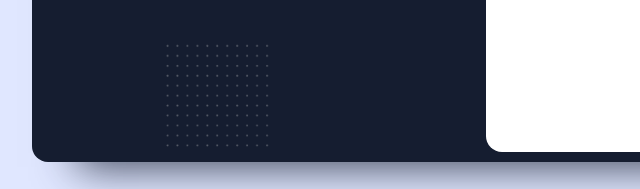
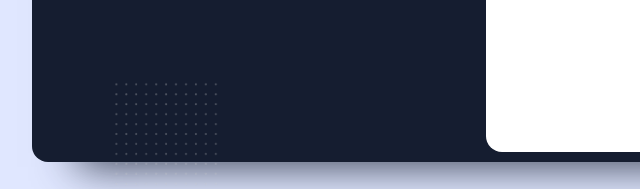
Before and after one commit to SyafiqGhiyats/recruitment-test-1, a plain HTML site: page index.html in a window 1280 px wide. Shown: the part 608-797 px from the top of the page, 96-736 px from the left. Drawn offline with Linux system fonts and the light colour scheme.

Commit message:
adding one dot texture

```diff
--- a/index.html
+++ b/index.html
@@ -5,7 +5,7 @@
     <meta charset="UTF-8">
     <meta http-equiv="X-UA-Compatible" content="IE=edge">
     <meta name="viewport" content="width=device-width, initial-scale=1.0">
-    <link rel="stylesheet" href="/styles/main.css">
+    <link rel="stylesheet" href="styles/main.css">
     <title>Recruitment Test 1</title>
 </head>
 
@@ -17,6 +17,7 @@
                 <path stroke-linecap="round" stroke-linejoin="round" stroke-width="2" d="M4 6h16M4 12h16M4 18h7" />
             </svg>
             <section class="first-section">
+                <img src="dot.png" alt="" class="dot-img">
                 <img src="dot.png" alt="" class="dot-img">
                 <h1>Hi Samantha</h1>
                 <p>Welcome back to the workspace, we missed You!</p>
--- a/styles/main.scss
+++ b/styles/main.scss
@@ -53,19 +53,20 @@ hr {
 }
 .box {
     position: relative;
-    width: 80%;
     min-height: 90%;
+    width: 95%;
     display: flex;
     flex-direction: column;
     border-radius: 1rem;
+    margin: 20px 0;
     box-shadow: 0px 50px 40px -45px rgba($bg-box, 0.8);
     background-color: $bg-box;
     @include breakpoint("medium") {
         flex-direction: row;
     }
-    // @include breakpoint("medium") {
-    //     flex-direction: row;
-    // }
+    @include breakpoint("small") {
+        width: 80%;
+    }
 }
 .btn {
     position: relative;
@@ -110,10 +111,16 @@ hr {
     }
     .dot-img {
         position: absolute;
-        bottom: -7rem;
-        left: 6rem;
         width: 10rem;
         opacity: 0.4;
+        &:first-child {
+            bottom: -10rem;
+            left: 2rem;
+        }
+        &:nth-child(2) {
+            right: -8rem;
+            top: -8rem;
+        }
     }
     .input-box {
         position: relative;
```
Also changed, not shown: styles/main.css, 1 other file.
